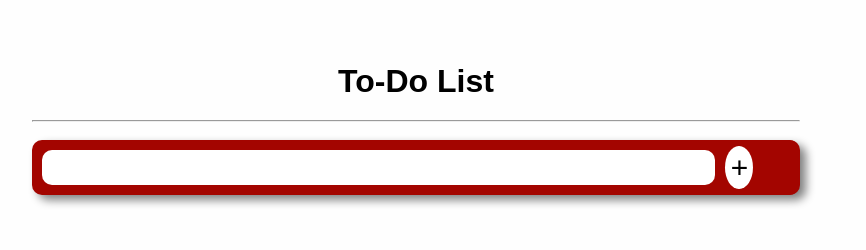
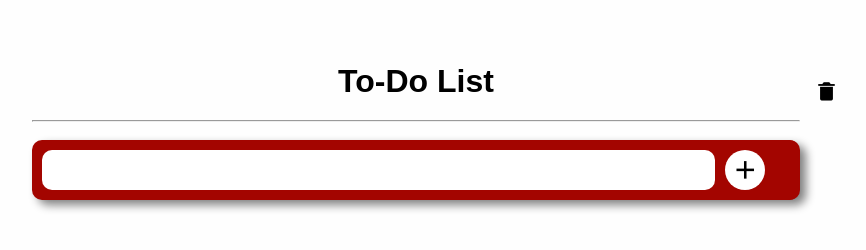
Before and after one commit to patriciasantana9/to-do-list, a plain HTML site: page index.html in a window 1280 px wide. Shown: the whole page, without its empty margins (224-1090 px from the left). Drawn offline with nearby package versions, Linux system fonts and the light colour scheme.

Commit message:
correção dos botões

```diff
--- a/index.html
+++ b/index.html
@@ -7,6 +7,7 @@
     <meta >
     <title>To-Do List</title>
     <link rel="stylesheet" href="styles.css">
+    <link href='https://unpkg.com/boxicons@2.1.4/css/boxicons.min.css' rel='stylesheet'>
 </head>
 
 <body>
@@ -19,7 +20,7 @@
         <br>
         <div class="divInsert">
             <input type="text" class="textInsert">
-            <button><i class="bx bx-plus"> + </i></button>
+            <button><i class="bx bx-plus"></i></button>
         </div>
         <ul>
             <li></li>
```
